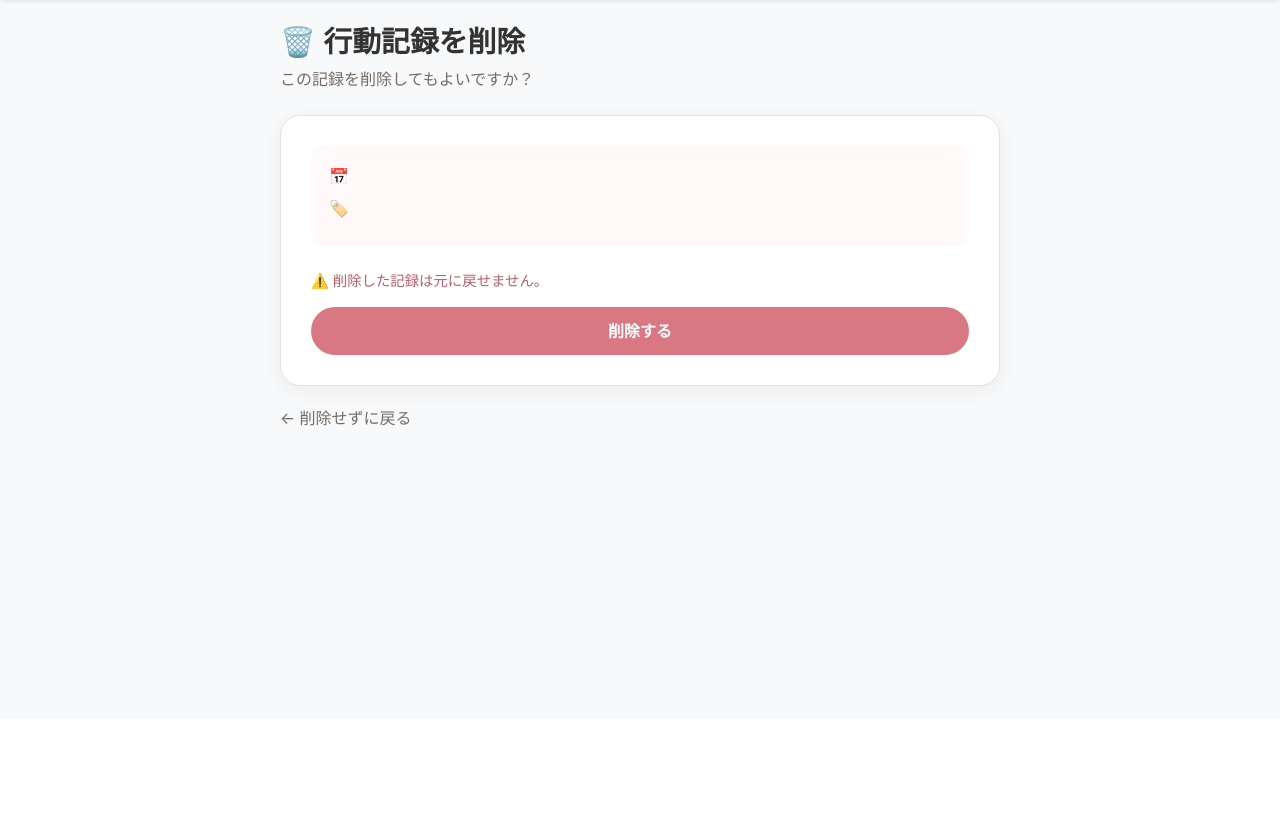
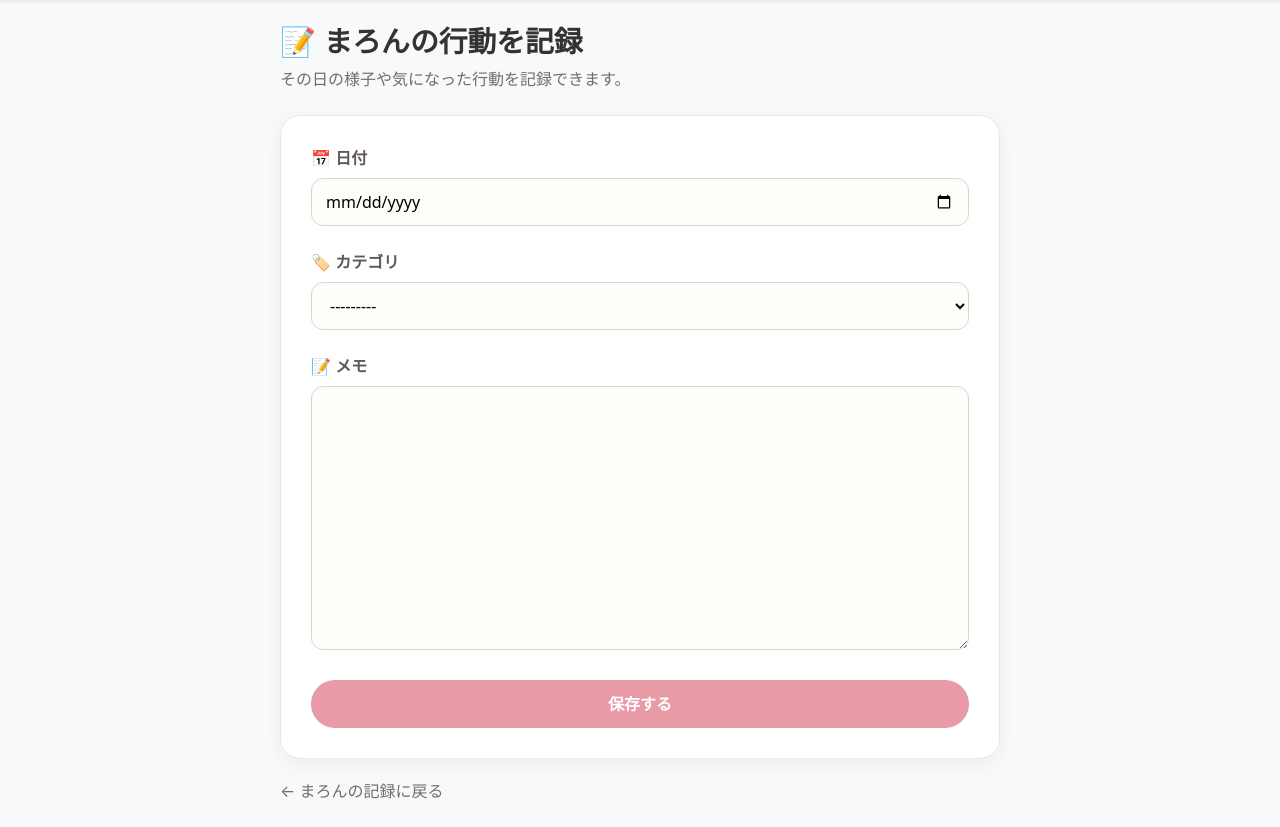
Before and after one commit to yuka-m-sora/buncho-life-log, a Django app: page /birds/1/add-behavior/ in a window 1280 px wide. Shown: the part 81-908 px from the top of the page. Before the commit the page ends 507 px from the top, so only its background shows below. Run offline with Django 5.2, Linux system fonts and the light colour scheme; data comes from the database, SQL or seed files in the repository; both versions use the stored data as it was after the commit.

Commit message:
UI調整とCRUD動作確認

```diff
--- a/birds/templates/birds/add_behavior.html
+++ b/birds/templates/birds/add_behavior.html
@@ -1,7 +1,7 @@
 {% extends 'birds/base.html' %}
 
 {% block title %}
-行動記録削除
+行動記録追加
 {% endblock %}
 
 {% block content %}
@@ -9,47 +9,46 @@
 <div class="form-page">
 
     <div class="form-header">
-        <h2>🗑️ 行動記録を削除</h2>
-        <p>この記録を削除してもよいですか？</p>
+        <h2>📝 {{ bird.name }}の行動を記録</h2>
+        <p>その日の様子や気になった行動を記録できます。</p>
     </div>
 
-    <div class="delete-card">
-
-        <div class="delete-record">
-
-            <p class="mb-2">
-                📅 {{ behavior.date|date:"Y/m/d" }}
-            </p>
-
-            <p class="mb-2">
-                🏷️ {{ behavior.category }}
-            </p>
-
-            {% if behavior.memo %}
-                <p class="delete-memo mb-0">
-                    📝 {{ behavior.memo }}
-                </p>
-            {% endif %}
-
-        </div>
-
-        <p class="delete-warning">
-            ⚠️ 削除した記録は元に戻せません。
-        </p>
+    <div class="record-form-card">
 
         <form method="post">
             {% csrf_token %}
 
-            <button type="submit" class="delete-confirm-btn">
-                削除する
+            <div class="mb-4">
+                <label for="{{ form.date.id_for_label }}" class="form-label">
+                    📅 日付
+                </label>
+                {{ form.date }}
+            </div>
+
+            <div class="mb-4">
+                <label for="{{ form.category.id_for_label }}" class="form-label">
+                    🏷️ カテゴリ
+                </label>
+                {{ form.category }}
+            </div>
+
+            <div class="mb-4">
+                <label for="{{ form.memo.id_for_label }}" class="form-label">
+                    📝 メモ
+                </label>
+                {{ form.memo }}
+            </div>
+
+            <button type="submit" class="record-submit-btn">
+                保存する
             </button>
+
         </form>
 
     </div>
 
-    <a href="{% url 'bird_detail' bird.id %}"
-       class="form-back-link">
-        ← 削除せずに戻る
+    <a href="{% url 'bird_detail' bird.id %}" class="form-back-link">
+        ← {{ bird.name }}の記録に戻る
     </a>
 
 </div>
```
Also changed, not shown: db.sqlite3.
